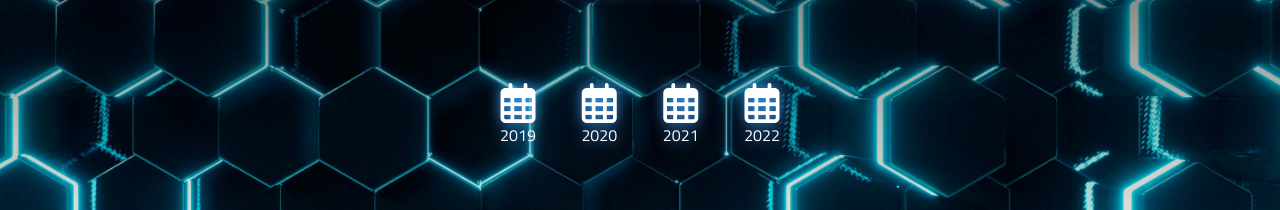
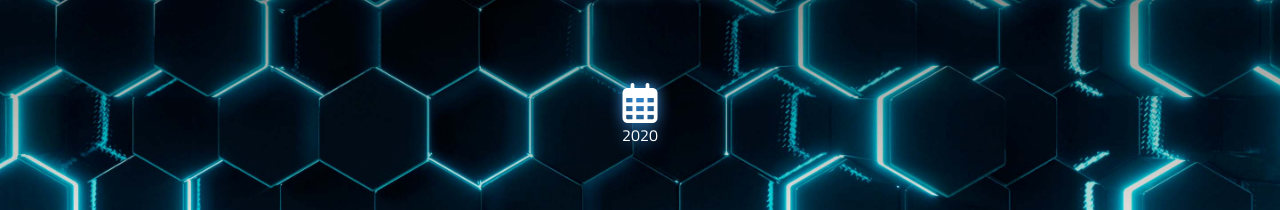
Before and after one commit to oscar-coderookie/chris-rosas-page, a React (Create React App) app: page /events in a window 1280 px wide. Shown: the part 406-616 px from the top of the page. Built offline with nearby package versions, Linux system fonts and the light colour scheme.

Commit message:
Fix: section of events

```diff
--- a/src/pages/EventsPage/EventsPage.jsx
+++ b/src/pages/EventsPage/EventsPage.jsx
@@ -4,10 +4,8 @@ import { NeonBanner } from "../../components";
 import "./EventsPage.scss";
 
 const yearsCalendar = [
-  { year: "2019", link: "/events/2019" },
-  { year: "2020", link: "/events/2020" },
-  { year: "2021" , link: "/events/2021"},
-  { year: "2022" , link: "/events/2022"},
+
+  { year: "2020", link: "/events/2020"}
 ];
 
 const IconCalendar = () => {
--- a/src/pages/EventsPage/EventsPage.scss
+++ b/src/pages/EventsPage/EventsPage.scss
@@ -20,7 +20,7 @@
         display: flex;
         justify-content: space-between;
         align-items: center;
-        width: 300px;
+        width: auto;
         height: 90px;
         margin-top: 60px;
     }
```
